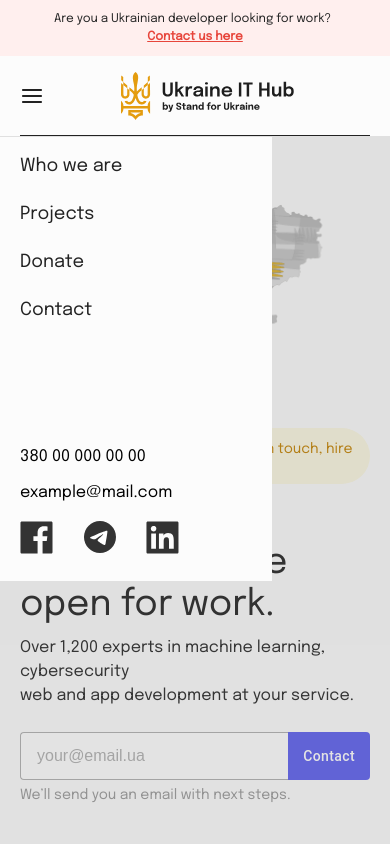
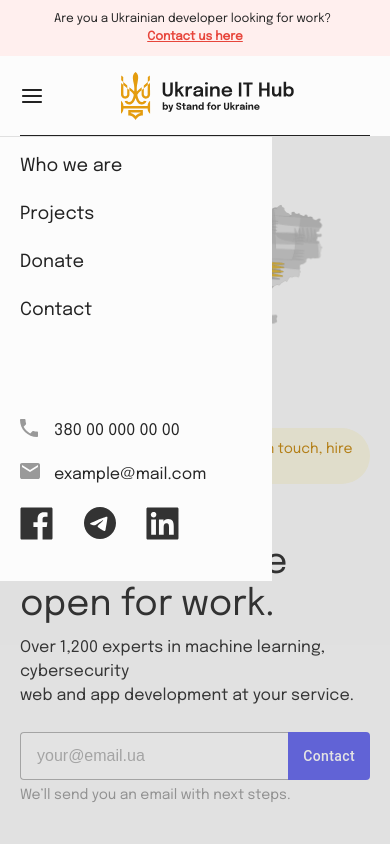
Before and after one commit to Ragnar10/hub, a React (Create React App) app: page / in a window 390 px wide. Both pictures are taken after a click on the element 32 px from the left and 95 px from the top of the page. Shown: the top 844 px of the page. Built offline with nearby package versions, Linux system fonts and the light colour scheme.

Commit message:
fix styles

```diff
--- a/src/components/AreasExpertise/styles.module.scss
+++ b/src/components/AreasExpertise/styles.module.scss
@@ -114,6 +114,10 @@
 }
 
 @media (min-width: 320px) and (max-width: 768px) {
+    .wrapper {
+        margin-bottom: 60px;
+    }
+
     .title {
         font-size: 36px;
         margin-bottom: 20px;
--- a/src/components/Main/styles.module.scss
+++ b/src/components/Main/styles.module.scss
@@ -7,6 +7,7 @@
 }
 
 .wrapper {
+    position: relative;
     display: flex;
     flex-direction: column;
     width: var(--desktop-wrapper-width);
@@ -15,6 +16,7 @@
 }
 
 .main_content {
+    position: relative;
     display: flex;
     flex-direction: column;
     width: 100%;
--- a/src/components/SideNav/index.js
+++ b/src/components/SideNav/index.js
@@ -40,7 +40,7 @@
                             onClick = { () => setIsOpen(!isOpen) }>{ 'Contact' }</a>
                     </li>
                 </ul>
-                <div className = { Styles.contacts }>
+                <div className = { Styles.footer_contacts }>
                     <div className = { Styles.contacts_phone }>
                         <span />
                         <span>{ '380 00 000 00 00' }</span>
--- a/src/components/SideNav/styles.module.scss
+++ b/src/components/SideNav/styles.module.scss
@@ -52,28 +52,70 @@
     display: block;
 }
 
-.contacts {
+//.contacts {
+//    display: flex;
+//    flex-direction: column;
+//    margin-bottom: 20px;
+//}
+//
+//.contacts_phone {
+//    font-weight: 400;
+//    font-size: 16px;
+//    margin: 100px 0 20px;
+//
+//    span:first-child {
+//        background: url('../../theme/assets/icons/phone.svg') no-repeat;
+//    }
+//}
+//
+//.contacts_email {
+//    font-weight: 400;
+//    font-size: 16px;
+//
+//    span:first-child {
+//        background: url('../../theme/assets/icons/email.svg') no-repeat;
+//    }
+//}
+
+.footer_contacts {
     display: flex;
     flex-direction: column;
     margin-bottom: 20px;
+
+    div {
+        display: flex;
+
+        span:first-child {
+            display: inline-block;
+            width: 24px;
+            height: 24px;
+            margin-right: 10px;
+        }
+
+        span:last-child {
+            display: inline-block;
+            font-size: var(--primary-font-size);
+            line-height: 24px;
+            color: var(--primary-color);
+        }
     }
 
     .contacts_phone {
-    font-weight: 400;
-    font-size: 16px;
-    margin: 100px 0 20px;
+        margin: 70px 0 20px;
 
         span:first-child {
+            display: inline-block;
+            width: 24px;
+            height: 24px;
+            margin-right: 10px;
             background: url('../../theme/assets/icons/phone.svg') no-repeat;
         }
     }
 
     .contacts_email {
-    font-weight: 400;
-    font-size: 16px;
-
         span:first-child {
             background: url('../../theme/assets/icons/email.svg') no-repeat;
+        }
     }
 }
 
```
Lines whose indentation alone changed are shown as unchanged.
